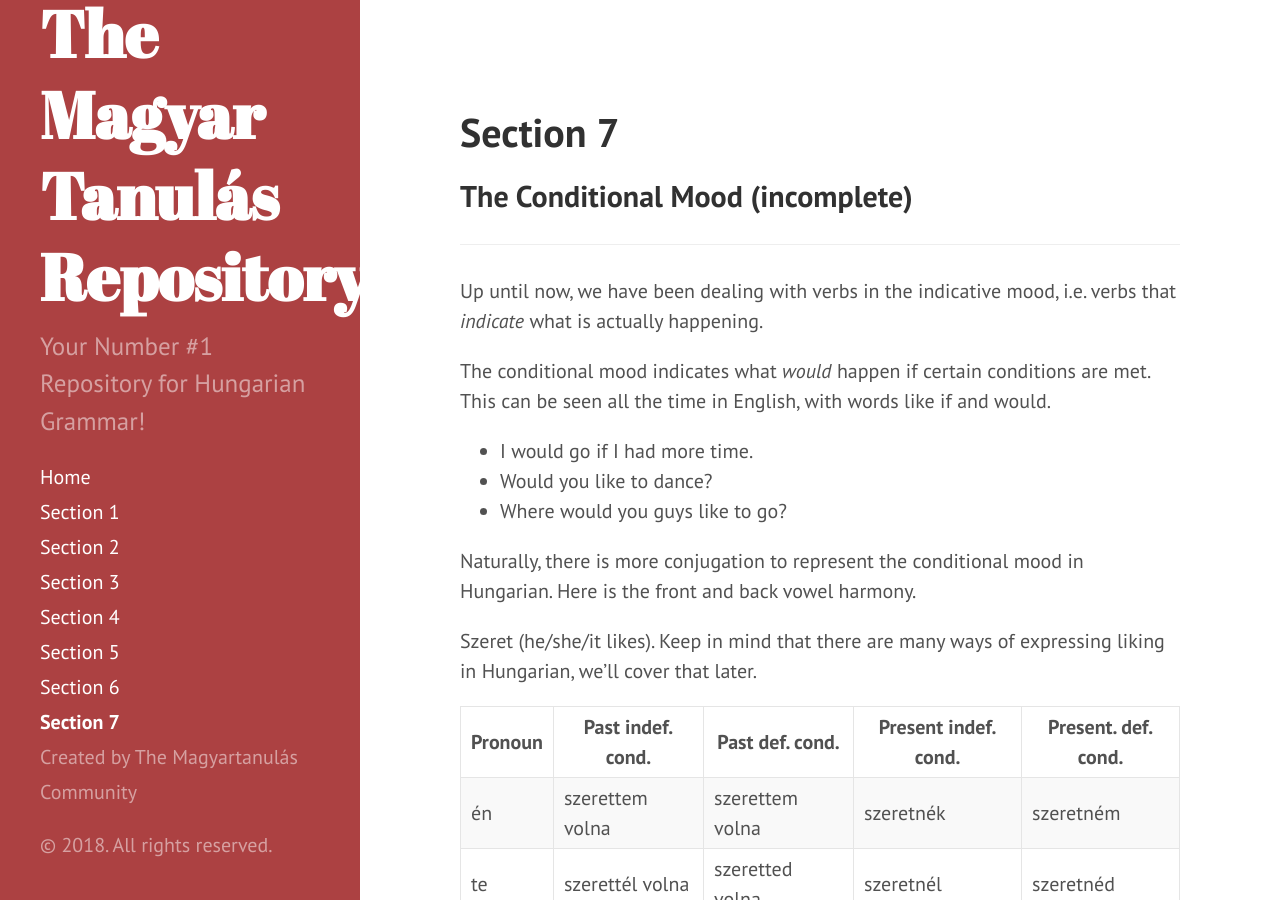
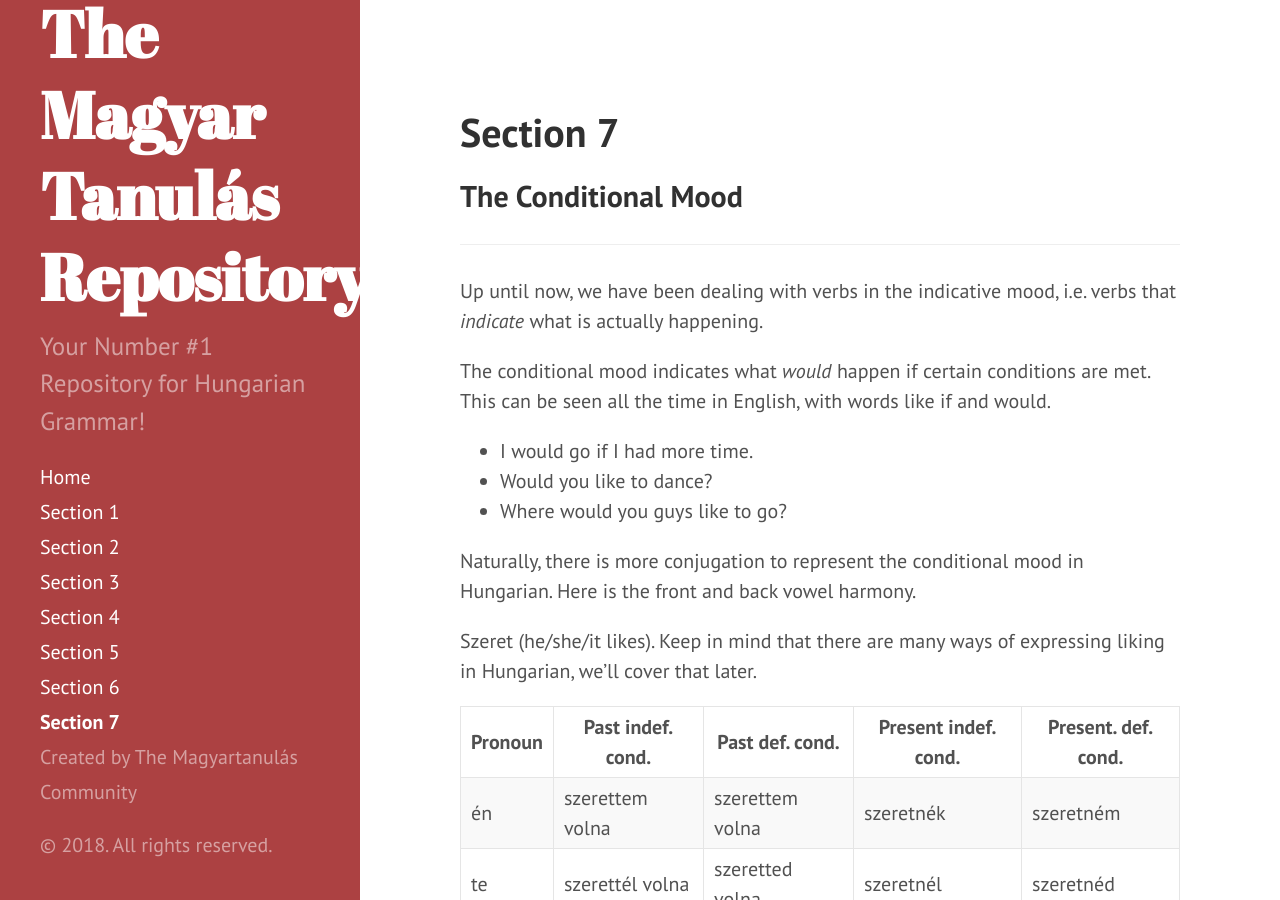
Before and after one commit to Magyartanulas/magyartanulas.github.io, a Jekyll site: the page built from Section7.md, in a window 1280 px wide and 900 px high. Built offline with Jekyll 4.4.1, drawn with Linux system fonts in a browser that asks for light colours; Markdown is read by kramdown in place of the engine named in the settings.

Commit message:
Update Section7.md

```diff
--- a/Section7.md
+++ b/Section7.md
@@ -4,7 +4,7 @@ layout: page
 title: Section 7
 ---
 
-## The Conditional Mood (incomplete)
+## The Conditional Mood
 
 ---
 
```
